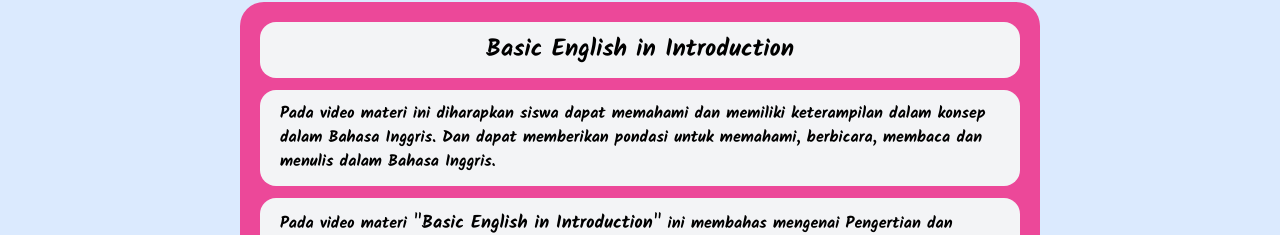
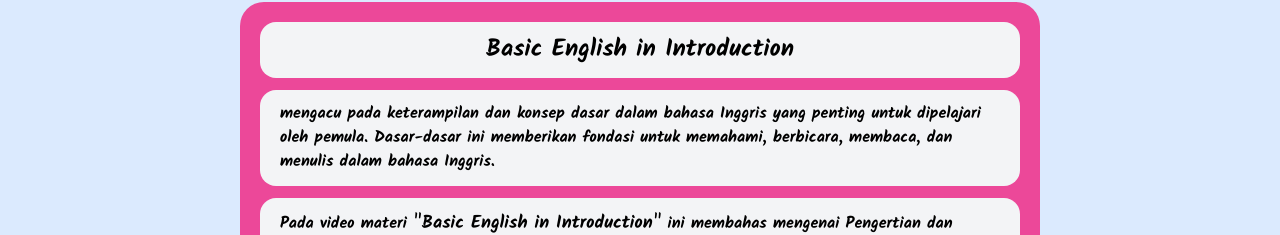
Before and after one commit to TrustyKrab/Englix-Client, a React (Vite) app: page /MateriM1K10 in a window 1280 px wide. Shown: the part 126-361 px from the top of the page. Built offline with nearby package versions, Linux system fonts and the light colour scheme; no server answers; sample sign-in values are in the browser's storage.

Commit message:
add materi egen

```diff
--- a/src/assets/Layout/Materi/Kelas10/MateriM1K10.jsx
+++ b/src/assets/Layout/Materi/Kelas10/MateriM1K10.jsx
@@ -7,11 +7,11 @@ export default function MateriM1K10() {
             <NavbarHome />
             <div className='py-5 px-5 mx-60 mt-20 justify-center rounded-3xl bg-pink-500 text-black'>
                 <div className='bg-gray-100 px-5 py-3 rounded-2xl mb-3'>
-                    <h1 className='font-semibold text-2xl text-center'>Basic English in Introduction</h1>
+                    <h1 className='font-bold text-2xl text-center'>Basic English in Introduction</h1>
                 </div>
 
                 <div className='bg-gray-100 px-5 py-3 rounded-2xl mb-3'>
-                    <p className='font-semibold text-md'>Pada video materi ini diharapkan siswa dapat memahami dan memiliki keterampilan dalam konsep dalam Bahasa Inggris. Dan dapat memberikan pondasi untuk memahami, berbicara, membaca dan menulis dalam Bahasa Inggris.</p>
+                    <p className='font-semibold text-md'>mengacu pada keterampilan dan konsep dasar dalam bahasa Inggris yang penting untuk dipelajari oleh pemula. Dasar-dasar ini memberikan fondasi untuk memahami, berbicara, membaca, dan menulis dalam bahasa Inggris.</p>
                 </div>
 
                 <div className='bg-gray-100 px-5 py-3 rounded-2xl'>
```
